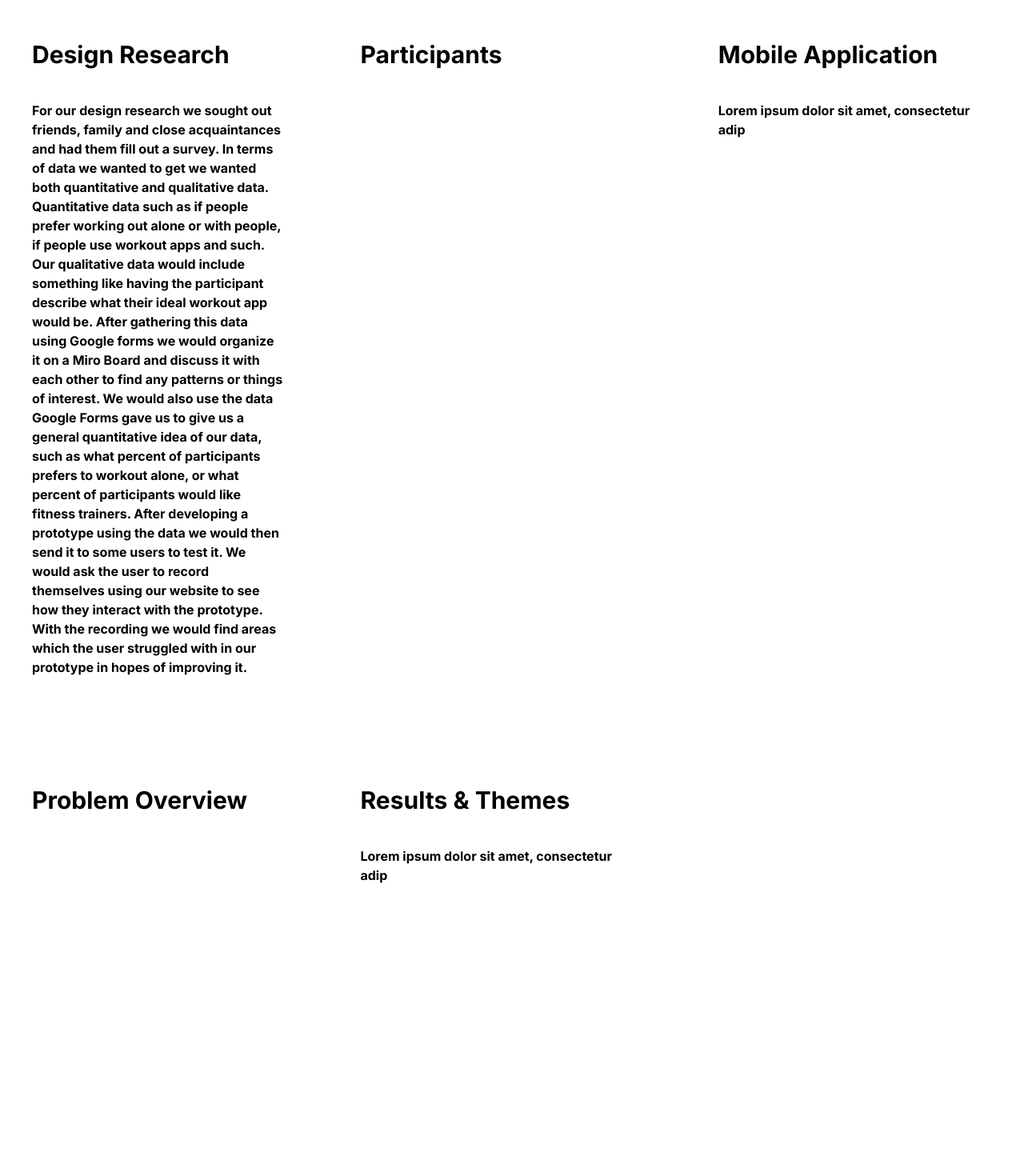
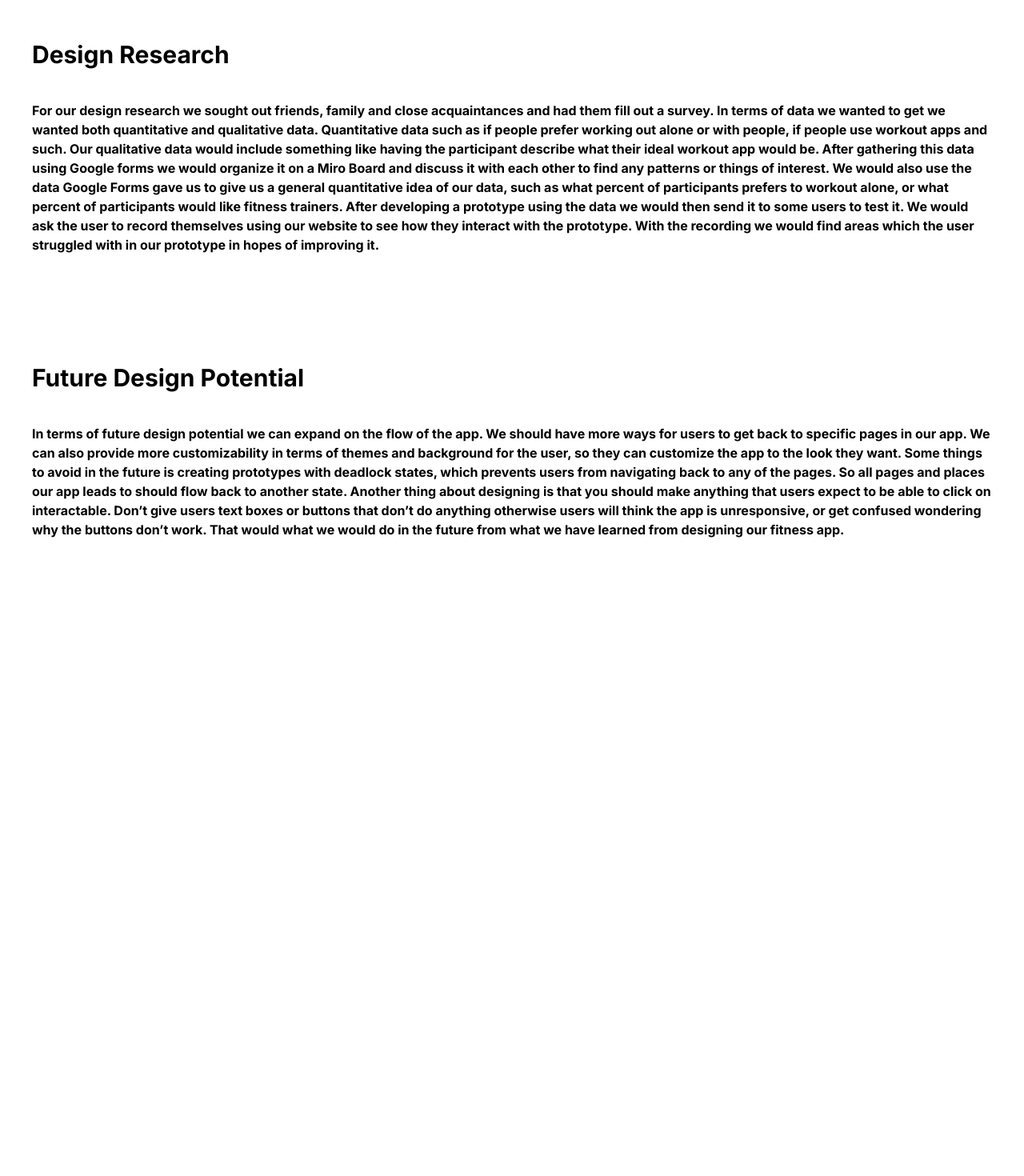
Before and after one commit to michaelsatumba/workout-app, a Next.js app: page /Research in a window 1280 px wide. Shown: the part 160-1630 px from the top of the page at 80% size. Built offline with nearby package versions, Linux system fonts and the light colour scheme.

Commit message:
Future Design Potential

```diff
--- a/pages/Research.js
+++ b/pages/Research.js
@@ -1,5 +1,5 @@
-import React from "react";
-import NavBar from "../components/NavBar";
+import React from 'react';
+import NavBar from '../components/NavBar';
 
 function Research() {
 	return (
@@ -11,66 +11,45 @@ function Research() {
 					<p className="font-medium text-3xl my-10">Design Research</p>
 
 					<p className="">
-                        For our design research we sought out friends, family and close acquaintances and had them fill out a
-                        survey. In terms of data we wanted to get we wanted both quantitative and qualitative data. Quantitative
-                        data such as if people prefer working out alone or with people, if people use workout apps and such. Our
-                        qualitative data would include something like having the participant describe what their ideal workout app
-                        would be. After gathering this data using Google forms we would organize it on a Miro Board and discuss it
-                        with each other to find any patterns or things of interest. We would also use the data Google Forms gave
-                        us to give us a general quantitative idea of our data, such as what percent of participants prefers to
-                        workout alone, or what percent of participants would like fitness trainers. After developing a prototype
-                        using the data we would then send it to some users to test it. We would ask the user to record themselves
-                        using our website to see how they interact with the prototype. With the recording we would find areas
-                        which the user struggled with in our prototype in hopes of improving it.
+						For our design research we sought out friends, family and close
+						acquaintances and had them fill out a survey. In terms of data we
+						wanted to get we wanted both quantitative and qualitative data.
+						Quantitative data such as if people prefer working out alone or with
+						people, if people use workout apps and such. Our qualitative data
+						would include something like having the participant describe what
+						their ideal workout app would be. After gathering this data using
+						Google forms we would organize it on a Miro Board and discuss it
+						with each other to find any patterns or things of interest. We would
+						also use the data Google Forms gave us to give us a general
+						quantitative idea of our data, such as what percent of participants
+						prefers to workout alone, or what percent of participants would like
+						fitness trainers. After developing a prototype using the data we
+						would then send it to some users to test it. We would ask the user
+						to record themselves using our website to see how they interact with
+						the prototype. With the recording we would find areas which the user
+						struggled with in our prototype in hopes of improving it.
 					</p>
 				</div>
 
 				<div className="p-10">
-                    <p className="font-medium text-3xl my-10">Problem Overview</p>
+					<p className="font-medium text-3xl my-10">Future Design Potential</p>
 
-                    <p></p>
-                </div>
-
-                <div className="p-10">
-                    <p className="font-medium text-3xl my-10">Research Methods</p>
-
-                    <p>Lorem ipsum dolor sit amet, consectetur adip</p>
-                </div>
-
-                <div className="p-10">
-                    <p className="font-medium text-3xl my-10">Goals</p>
-
-                    <p>Lorem ipsum dolor sit amet, consectetur adip</p>
-                </div>
-
-                <div className="p-10">
-                    <p className="font-medium text-3xl my-10">Participants</p>
-
-                    <p></p>
-                </div>
-
-                <div className="p-10">
-                    <p className="font-medium text-3xl my-10">Results & Themes</p>
-
-                    <p>Lorem ipsum dolor sit amet, consectetur adip</p>
-                </div>
-
-                <div className="p-10">
-                    <p className="font-medium text-3xl my-10">Identified Tasks</p>
-
-                    <p>Lorem ipsum dolor sit amet, consectetur adip</p>
-                </div>
-
-                <div className="p-10">
-                    <p className="font-medium text-3xl my-10">Proposal Sketches</p>
-
-                    <p>Lorem ipsum dolor sit amet, consectetur adip</p>
-                </div>
-
-                <div className="p-10">
-                    <p className="font-medium text-3xl my-10">Mobile Application</p>
-
-                    <p>Lorem ipsum dolor sit amet, consectetur adip</p>
+					<p>
+						In terms of future design potential we can expand on the flow of the
+						app. We should have more ways for users to get back to specific
+						pages in our app. We can also provide more customizability in terms
+						of themes and background for the user, so they can customize the app
+						to the look they want. Some things to avoid in the future is
+						creating prototypes with deadlock states, which prevents users from
+						navigating back to any of the pages. So all pages and places our app
+						leads to should flow back to another state. Another thing about
+						designing is that you should make anything that users expect to be
+						able to click on interactable. Don’t give users text boxes or
+						buttons that don’t do anything otherwise users will think the app is
+						unresponsive, or get confused wondering why the buttons don’t work.
+						That would what we would do in the future from what we have learned
+						from designing our fitness app.
+					</p>
 				</div>
 			</div>
 		</div>
```
Lines whose indentation alone changed are shown as unchanged.
